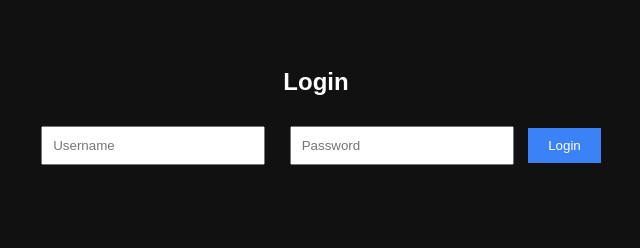
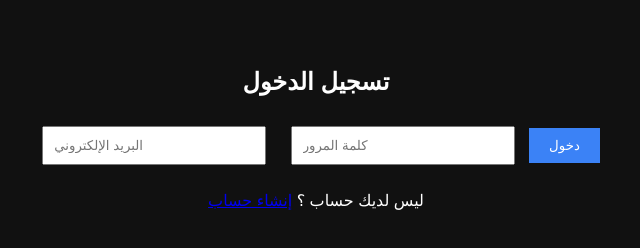
Before and after one commit to dddm20/ai-project-generator-1, a website: page login.html in a window 1280 px wide. Shown: the whole page, without its empty margins (324-964 px from the left). Drawn offline with Linux system fonts and the light colour scheme.

Commit message:
Update login.html for Arabic localization

```diff
--- a/login.html
+++ b/login.html
@@ -1,25 +1,28 @@
 <!DOCTYPE html>
-<html>
-
+<html lang="ar">
 <head>
-<title>Login</title>
+<meta charset="UTF-8">
+<title>تسجيل الدخول</title>
 <link rel="stylesheet" href="style.css">
 </head>
 
 <body>
 
-<h2>Login</h2>
+<div class="login-box">
 
-<input id="username" placeholder="Username">
+<h2>تسجيل الدخول</h2>
 
-<input id="password" type="password" placeholder="Password">
+<input type="text" placeholder="البريد الإلكتروني">
+<input type="password" placeholder="كلمة المرور">
 
-<button onclick="login()">Login</button>
+<button>دخول</button>
 
-<p id="msg"></p>
+<p>
+ليس لديك حساب ؟
+<a href="register.html">إنشاء حساب</a>
+</p>
 
-<script src="script.js"></script>
+</div>
 
 </body>
-
 </html>
```
